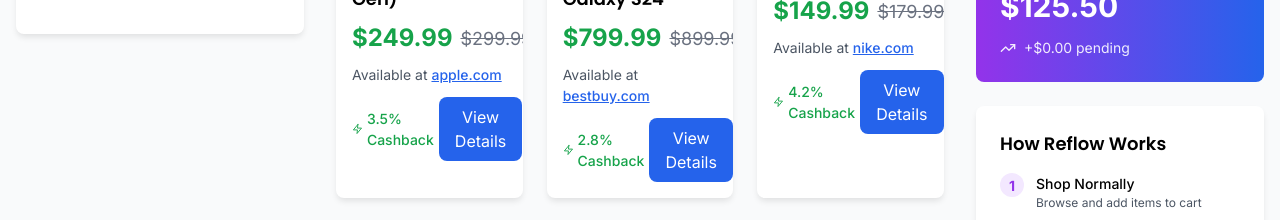
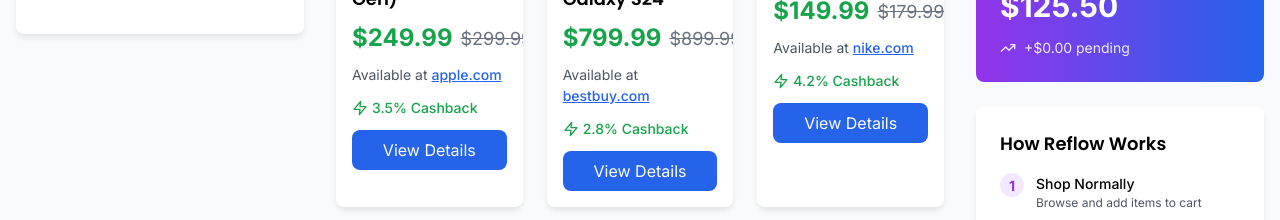
Before and after one commit to lorefte/crypto-cashback-landing, a React (Vite) app: page /demo in a window 1280 px wide. Shown: the part 474-694 px from the top of the page. Built offline with nearby package versions, Linux system fonts and the light colour scheme; grey boxes are pictures that could not be loaded.

Commit message:
Fix button layout for 3-column grid: stack cashback and button vertically with full-width button

```diff
--- a/src/pages/Demo.jsx
+++ b/src/pages/Demo.jsx
@@ -247,12 +247,12 @@
                         {product.storeUrl}
                       </a>
                     </p>
-                    <div className="flex items-center justify-between">
+                    <div className="space-y-3">
                       <div className="flex items-center space-x-1 text-green-600">
                         <Zap className="w-4 h-4" />
                         <span className="text-sm font-medium">{product.cashbackRate}% Cashback</span>
                       </div>
-                      <button className="bg-blue-600 text-white px-4 py-2 rounded-lg hover:bg-blue-700 transition-colors">
+                      <button className="w-full bg-blue-600 text-white px-4 py-2 rounded-lg hover:bg-blue-700 transition-colors">
                         View Details
                       </button>
                     </div>
```
